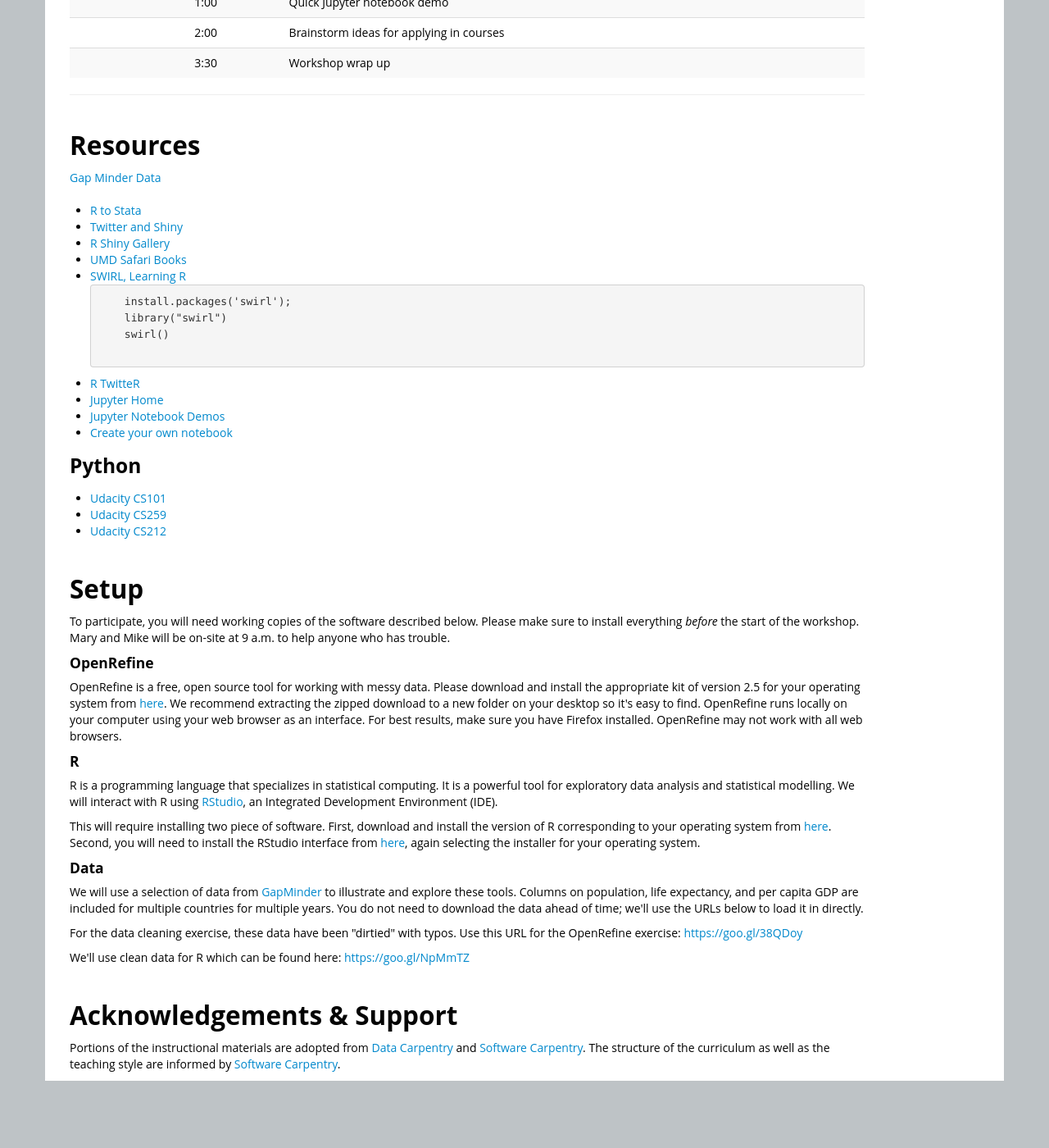
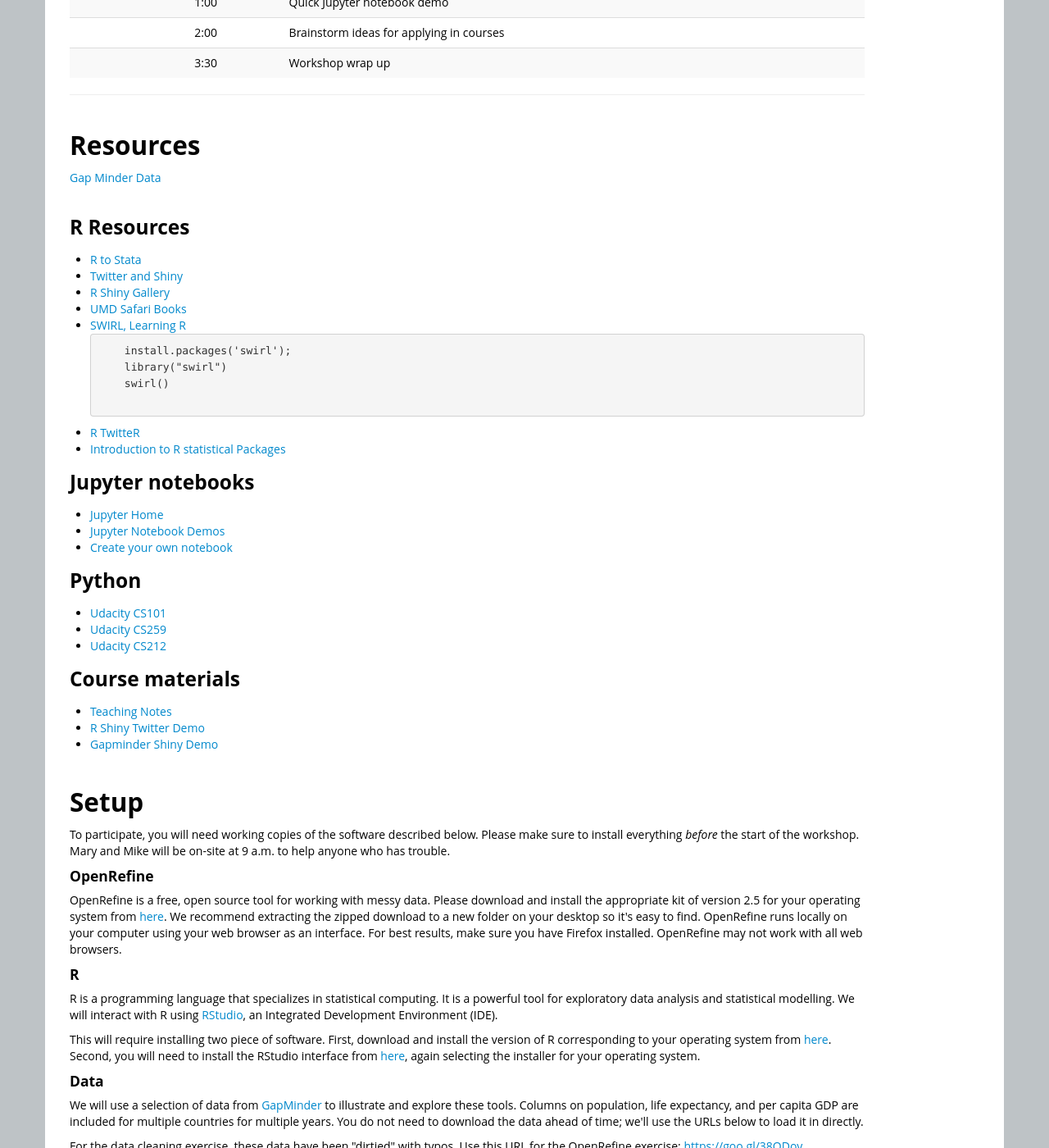
Before and after one commit to SESYNC-ci/BSOS-Jan-2015, a Jekyll site: the page built from index.html, in a window 1280 px wide and 1400 px high, scrolled down 877 px. Shown: the whole window at 82% size. Built offline with Jekyll 4.4.1, drawn with Linux system fonts in a browser that asks for light colours; before the commit the page ends 2215 px from its top, so only the background shows below that.

Commit message:
Update index.html

```diff
--- a/index.html
+++ b/index.html
@@ -92,6 +92,7 @@
 
 <br><BR>
 
+<h3>R Resources</h3>
 <ul>
   <li><a href="http://www.princeton.edu/~otorres/RStata.pdf">R to Stata</a></li>
   <li><a href="http://www.r-bloggers.com/how-to-create-a-twitter-sentiment-analysis-using-r-and-shiny/">Twitter and Shiny</a></li>
@@ -103,6 +104,12 @@
     swirl()
   </pre></li>
   <li><a href="http://davetang.org/muse/2013/04/06/using-the-r_twitter-package/">R TwitteR</a></li>
+  <li><a href="http://proquest.safaribooksonline.com/book/statistics/9781449361129/bdot-introduction-to-statistical-packages/r_html">Introduction to R statistical Packages</a>
+
+</li>
+  </ul>
+  <h3>Jupyter notebooks</h3>
+  <ul>
   <li><a href="http://jupyter.org/">Jupyter Home</a></li>
   <li><a href="http://nb.bianp.net/sort/views/">Jupyter Notebook Demos</a></li>
   <li><a href="http://tmpnb.org/">Create your own notebook</a></li>
@@ -112,6 +119,13 @@
   <li><a href="https://www.udacity.com/courses/cs101">Udacity CS101</a></li>
 <li><a href="https://www.udacity.com/courses/cs259">Udacity CS259</a>
 <li><a href="https://www.udacity.com/courses/cs212">Udacity CS212</a>
+</ul>
+
+<h3>Course materials</h3>
+<ul>
+  <li><a href="https://github.com/SESYNC-ci/BSOS-Jan-2016">Teaching Notes</a></li>
+  <li><a href="https://github.com/SESYNC-ci/r-twitter-demo">R Shiny Twitter Demo</a></li>
+  <li><a href="https://github.com/msmorul/datacarpentry-shiny">Gapminder Shiny Demo</a></li>
 </ul>
 
 <h2>Setup</h2>
```
